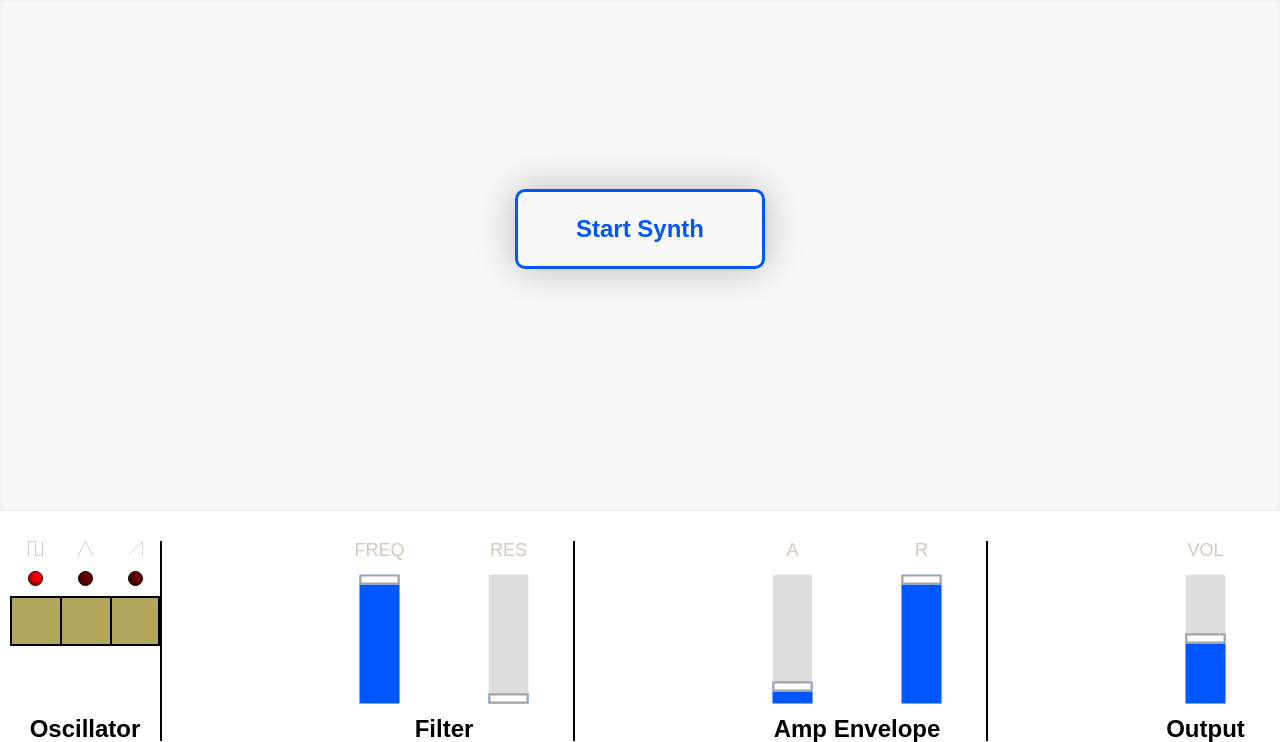
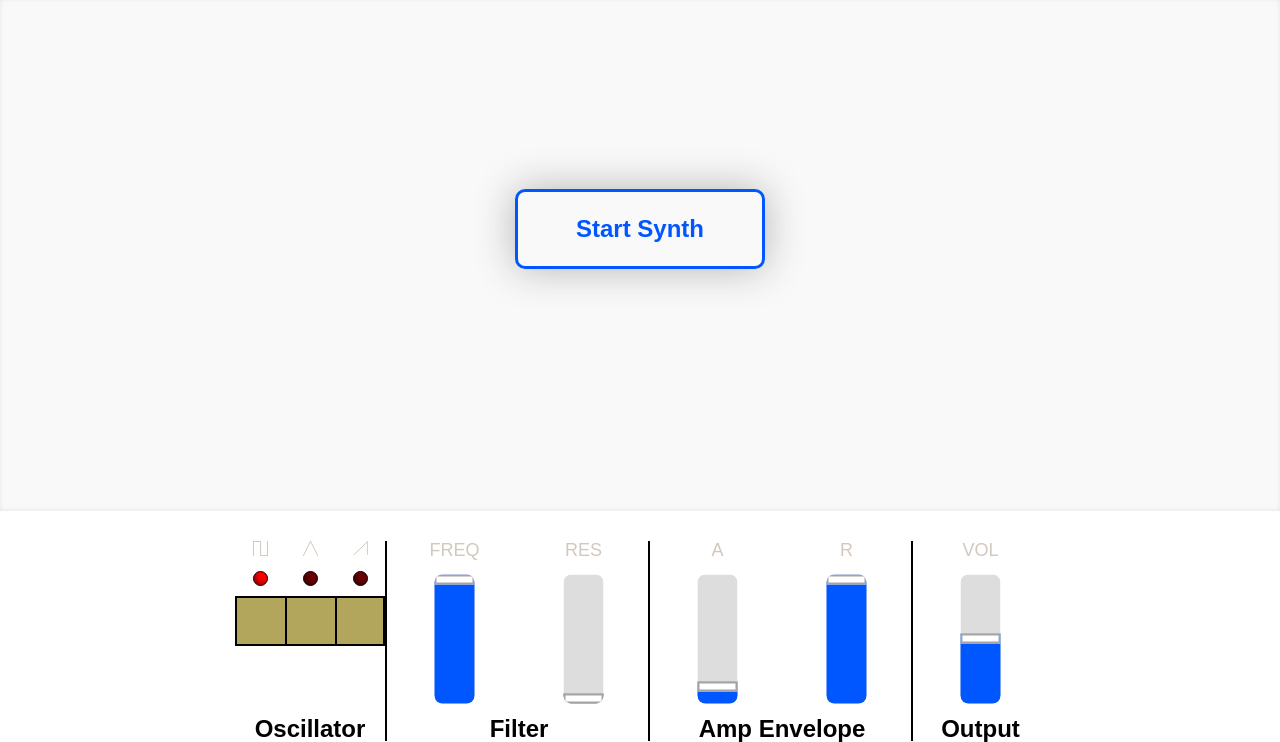
Before and after one commit to CoulombeRemi/portfolio, a PHP site: page / in a window 1280 px wide. Shown: the part 171-913 px from the top of the page. Run offline with PHP 8.4, Linux system fonts and the light colour scheme; some libraries are stand-ins or nearby versions.

Commit message:
css slider

```diff
--- a/assets/style/style.css
+++ b/assets/style/style.css
@@ -1208,7 +1208,7 @@ img.mfp-img{
     height: 40px;
     /* width: 200px; */
     cursor: pointer;
-	border-radius: 0; /* iOS */
+	border-radius: 8px;
 	margin-left: 100px;
 }
 canvas{
@@ -1218,6 +1218,8 @@ canvas{
 @media only screen and (min-width:768px) {
 	.controls{
 		flex-direction: row;
+		display: flex;
+		justify-content: center;
 	}
 	.control-group .knobs {
 		flex-direction: row;
@@ -1231,7 +1233,6 @@ canvas{
 		height: 40px;
 		/* width: 200px; */
 		cursor: pointer;
-		border-radius: 0; /* iOS */
 		margin-left: 0px;
 	}
 	.control-group {
@@ -1249,7 +1250,7 @@ input[type=range]:focus {
   }
 
 ::-webkit-slider-runnable-track {
-    background: #ddd;
+	background: #ddd;
 }
 
 /*
@@ -1263,6 +1264,9 @@ input[type=range]:focus {
     box-shadow: -100vw 0 0 100vw #0057ff;
     border: 2px solid #a4a4a4; /* 1 */
 }
+input[type=range]::-moz-range-thumb {
+	border-radius: 10px !important;
+}
 
 ::-moz-range-track {
     height: 40px;
@@ -1273,8 +1277,8 @@ input[type=range]:focus {
     background: #fff;
     height: 40px;
     width: 20px;
-    border: 3px solid #999;
-    border-radius: 0 !important;
+    /* border: 3px solid #999; */
+    border-radius: 8px !important;
     box-shadow: -100vw 0 0 100vw dodgerblue;
     box-sizing: border-box;
 }
@@ -1285,10 +1289,11 @@ input[type=range]:focus {
 
 ::-ms-thumb {
     background: #fff;
-    border: 2px solid #999;
+    /* border: 2px solid #999; */
     height: 40px;
     width: 20px;
-    box-sizing: border-box;
+	box-sizing: border-box;
+	border-radius: 10px !important;
 }
 
 ::-ms-ticks-after {
--- a/audio/index.php
+++ b/audio/index.php
@@ -4,7 +4,7 @@ if(file_exists("../settings.php")){include("../settings.php");}
 
 <html xmlns="http://www.w3.org/1999/xhtml">
 <head>
-    <title>Audio</title>
+    <title>RC - Audio</title>
     <?php include("../blocks/head.php") ?>
 </head>
 <body class="contact">
--- a/contact/index.php
+++ b/contact/index.php
@@ -4,7 +4,7 @@ if(file_exists("../settings.php")){include("../settings.php");}
 
 <html xmlns="http://www.w3.org/1999/xhtml">
 <head>
-    <title>Contact</title>
+    <title>RC - Contact</title>
     <?php include("../blocks/head.php") ?>
 </head>
 <body class="contact">
--- a/projets/index.php
+++ b/projets/index.php
@@ -4,7 +4,7 @@ if(file_exists("../settings.php")){include("../settings.php");}
 
 <html xmlns="http://www.w3.org/1999/xhtml">
 <head>
-    <title>Projets</title>
+    <title>RC - Projets</title>
 
     <?php include("../blocks/head.php") ?>
 </head>
--- a/propos/index.php
+++ b/propos/index.php
@@ -4,7 +4,7 @@ if(file_exists("../settings.php")){include("../settings.php");}
 
 <html xmlns="http://www.w3.org/1999/xhtml">
 <head>
-    <title>Propos</title>
+    <title>RC - Propos</title>
 
     <?php include("../blocks/head.php") ?>
 </head>
```
